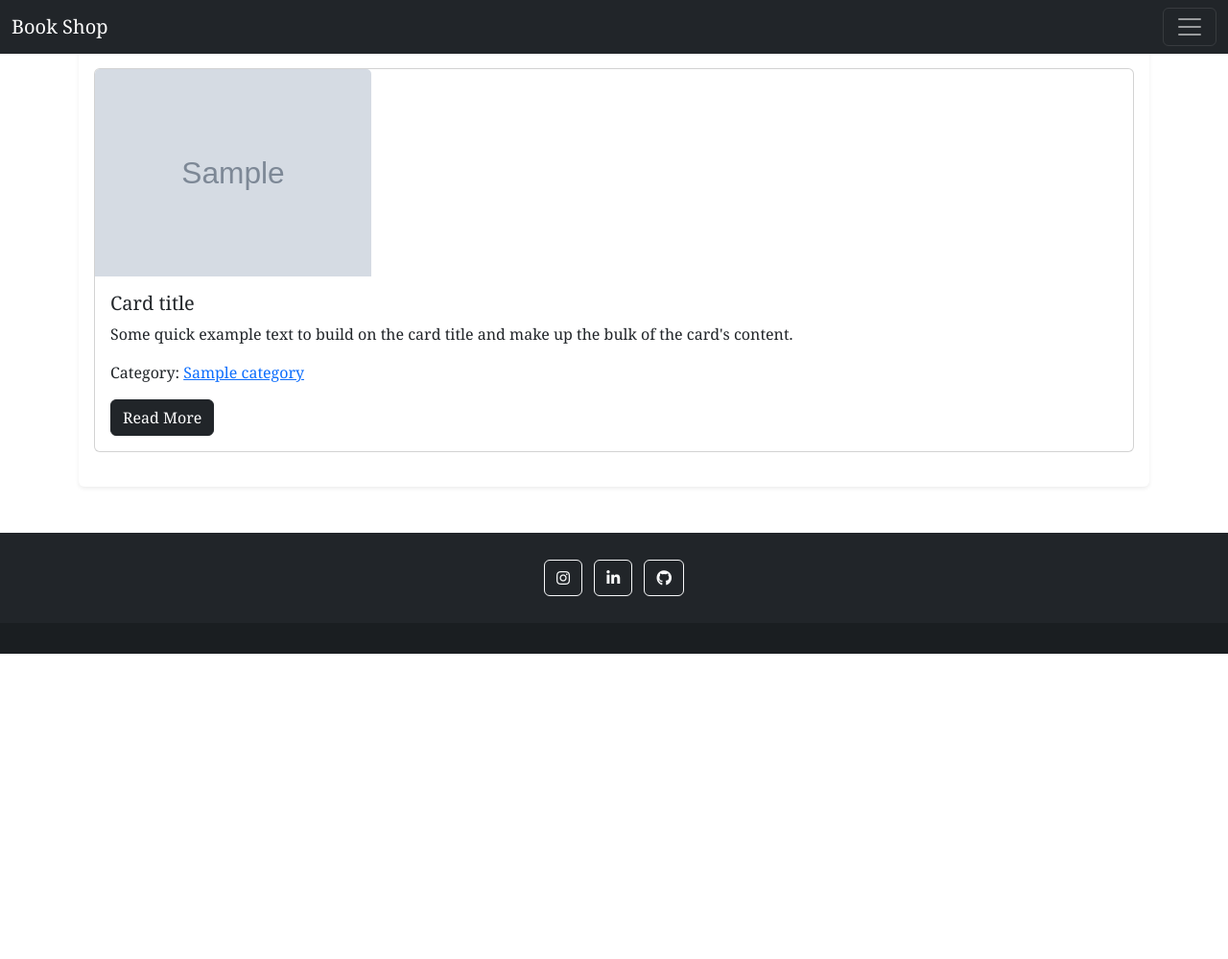
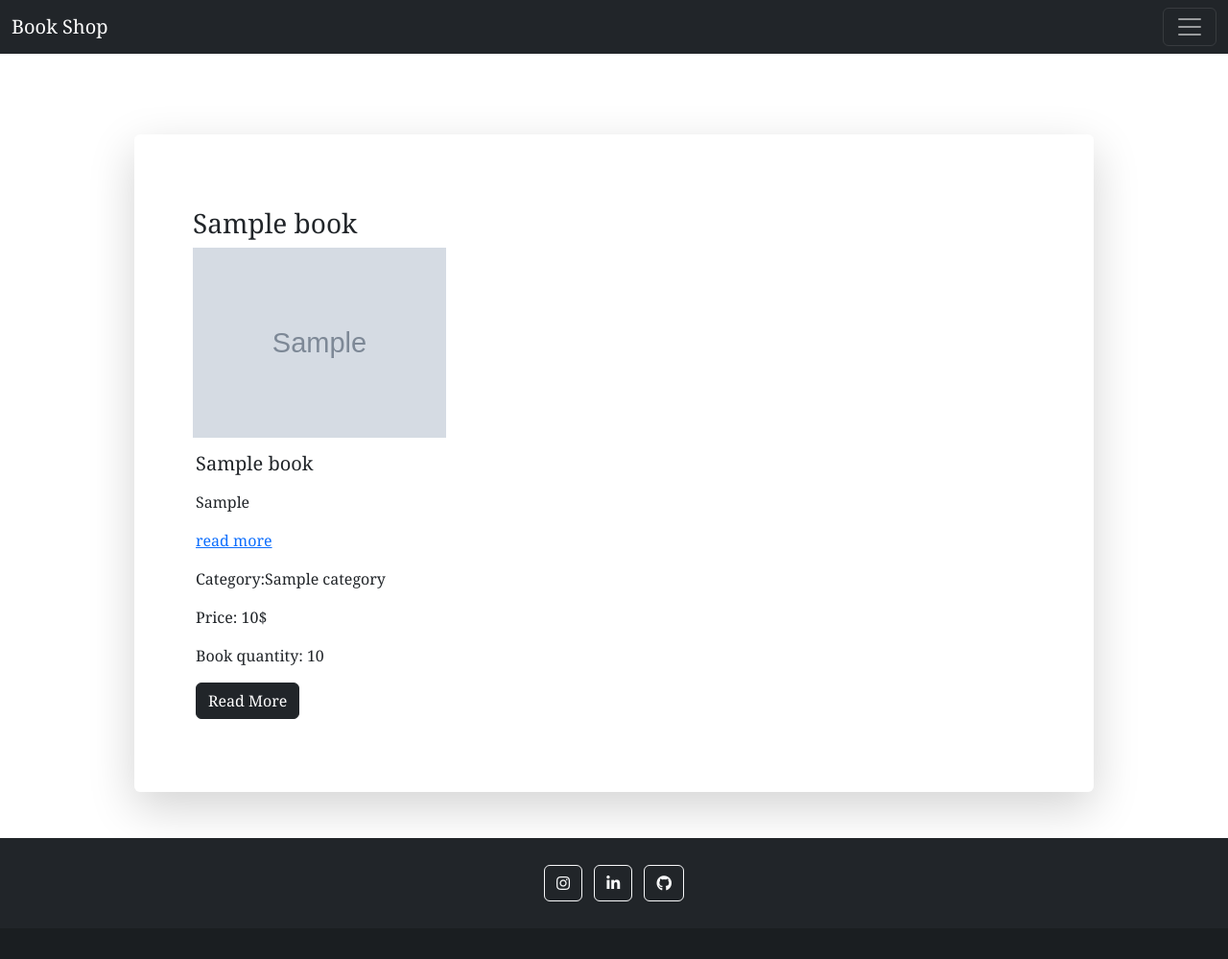
Before and after one commit to Daniil4949/test_project, a Django app: a page that uses templates/menu/category_books_page.html in a window 1280 px wide. Shown: the whole page at 96% size. Before the commit the page ends 681 px from the top, so only its background shows below. Run offline with Django 4.2, Linux system fonts and the light colour scheme; tables that the repository leaves empty hold one stand-in row (values such as "Sample post"); grey boxes marked "Sample" are stand-in pictures.

Commit message:
category_books_page.html file was updated.

```diff
--- a/books/views.py
+++ b/books/views.py
@@ -3,6 +3,8 @@ from django.views.generic import ListView, DetailView, CreateView
 from .models import Category, Book, Cart
 from users.models import CustomUser
 
+
+#TODO: It is necessary to add pagination and model for buing books
 
 class MainPage(ListView):
     model = Book
--- a/templates/menu/category_books_page.html
+++ b/templates/menu/category_books_page.html
@@ -1,18 +1,24 @@
 {% extends 'base.html' %}
 {% block content %}
+
 {% for book in books %}
-<div class="container">
-    <div class="shadow-sm p-3 mb-5 bg-body rounded">
-        <div class="card" style="margin-top:55px; margin-bottom:20px;">
-            <img src="{{ book.img_url }}" style="width: 18rem;" class="card-img-top" alt="...">
-            <div class="card-body">
-                <h5 class="card-title">Card title</h5>
-                <p class="card-text">Some quick example text to build on the card title and make up the bulk of the
-                    card's
-                    content.</p>
-                <p>Category: <a href="{% url 'category_books' book.category.slug %}">{{ book.category }}</a></p>
-                <a href="{% url 'book' book.slug %}" class="btn btn-dark">Read More</a>
-            </div>
+<div class="shadow-lg p-3 mb-5 bg-body rounded" style="margin:140px;">
+    <div class="row" style="padding:45px;">
+        <h3 style="margin-top:15px;"> {{ book.title }} </h3>
+        <img src="{{book.img_url}}" style="width: 18rem;" class="card-img-top" alt="...">
+        <div class="card-body" style="margin:15px;">
+            <h5 class="card-title">{{book.title}}</h5>
+            <p class="card-text">{{ book.info|linebreaks|truncatewords:50 }}<a href="{% url 'book' book.slug %}">read
+                more</a></p>
+            <p>Category:{{ book.category }}</p>
+            <p>Price: {{book.price}}$</p>
+            <p>Book quantity: {{book.quantity}} </p>
+            {% if request.user.is_authenticated %}
+            <p><a href="{% url 'add_to_cart' book.slug %}" class="btn btn-primary">Add to cart</a></p>
+            {% endif %}
+            <a href="{% url 'book' book.slug %}" class="btn btn-dark">Read More</a>
+
+            <br>
         </div>
     </div>
 </div>
--- a/templates/menu/main_page.html
+++ b/templates/menu/main_page.html
@@ -22,7 +22,7 @@
                          class="d-block w-100" alt="...">
                 </div>
                 <div class="carousel-item">
-                    <img src="https://images.unsplash.com/photo-1608099269227-82de5da1e4a8?ixlib=rb-1.2.1&ixid=MnwxMjA3fDB8MHxwaG90by1wYWdlfHx8fGVufDB8fHx8&auto=format&fit=crop&w=685&q=80"
+                    <img src="https://images.unsplash.com/photo-1514593214839-ce1849100055?ixlib=rb-1.2.1&ixid=MnwxMjA3fDB8MHxwaG90by1wYWdlfHx8fGVufDB8fHx8&auto=format&fit=crop&w=1074&q=80"
                          class="d-block w-100" alt="...">
                 </div>
             </div>
```
Also changed, not shown: templates/menu/book.html (+5 -2 lines).
